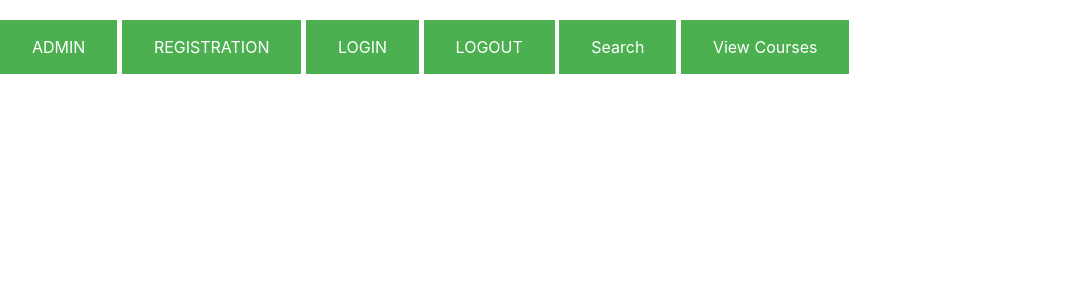
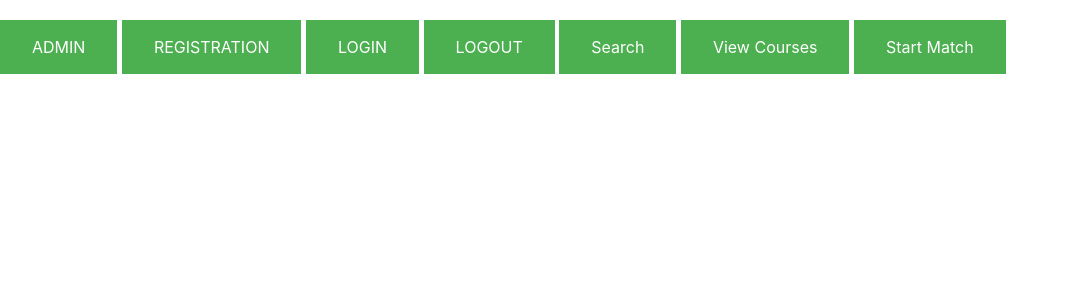
Before and after one commit to ErnesMusija/CodeQuest, a Django app: page / in a window 1280 px wide. Shown: the top 300 px of the page, without its empty margins (0-1069 px from the left). Run offline with Django 4.2, Linux system fonts and the light colour scheme; some libraries are stand-ins or nearby versions.

Commit message:
nesto oko queue i matcha

```diff
--- a/CodeQuestsProject/CodeQuestsApp/views.py
+++ b/CodeQuestsProject/CodeQuestsApp/views.py
@@ -114,6 +114,7 @@ def attend_course(request, course_id):
         else:
             unfinished_tasks.append(solution.task)
 
+    # uklanja duplikate
     unfinished_tasks = list(OrderedDict.fromkeys(unfinished_tasks))
     completed_tasks = list(OrderedDict.fromkeys(completed_tasks))
 
@@ -167,6 +168,21 @@ def join_queue(request):
     # bira vrstu zadatka i prog jezik
     # ceka protivnika
 
+    queued_matches = Match.objects.filter(queued=True).exclude(first_user=request.user)
+    matched = False
+    for match in queued_matches:
+        # ovdje idu svi uslovi za validan mec, pa tek onda ovo sto sam sad stavio
+        match.second_user = request.user
+        match.queued = False
+        match.save()
+        matched = True
+        # sad vjv trazimo od apija zadatak i saljemo usere u solve_task
+
+    # ovdje ako ne nadjemo nista da valja
+    if not matched:
+        match = Match.objects.create(first_user=request.user)
+        match.save()
+
     context = {
 
     }
--- a/CodeQuestsProject/templates/index.html
+++ b/CodeQuestsProject/templates/index.html
@@ -42,6 +42,11 @@ Search
 <a href="/view_courses">
 <div class="admin-button">
 View Courses
+</div>
+</a>
+<a href="/join_queue">
+<div class="admin-button">
+Start Match
 </div>
 </a>
 {% if user.is_authenticated %}
```
Also changed, not shown: CodeQuestsProject/CodeQuestsApp/models.py (+5 -2 lines), CodeQuestsProject/CodeQuestsApp/migrations/0007_match_queued.py (added), CodeQuestsProject/CodeQuestsApp/migrations/0008_alter_match_second_user.py (added), CodeQuestsProject/CodeQuestsApp/migrations/0009_alter_match_second_user.py (added), CodeQuestsProject/db.sqlite3.
